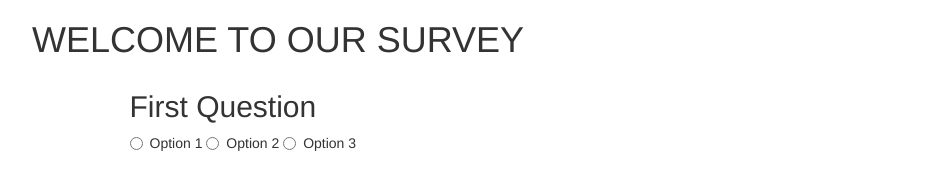
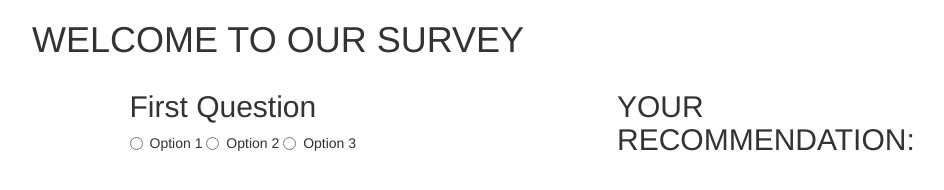
Before and after one commit to KomodoTech/epicodusTrack, a plain HTML site: page index.html in a window 1280 px wide. Shown: the whole page, without its empty margins (38-982 px from the left). Drawn offline with Linux system fonts and the light colour scheme.

Commit message:
make a section for displaying recommended track

```diff
--- a/index.html
+++ b/index.html
@@ -43,6 +43,10 @@
 
             </form>
         </div>
+
+        <div class="col-sm-4 col-sm-push-2">
+          <h2>YOUR RECOMMENDATION:</h2>
+        </div>
       </div>
     </div>
 
```
